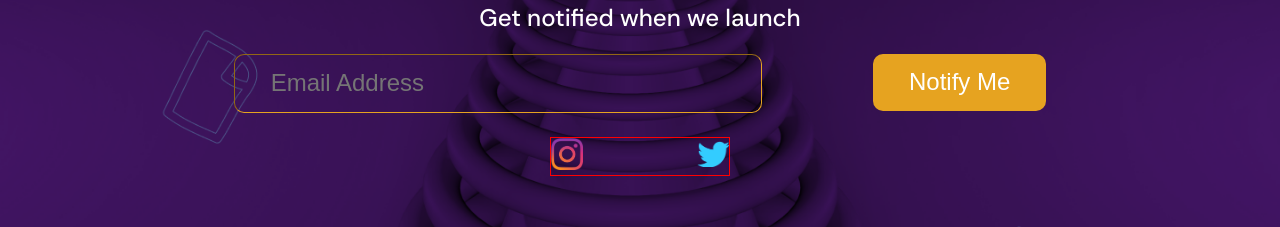
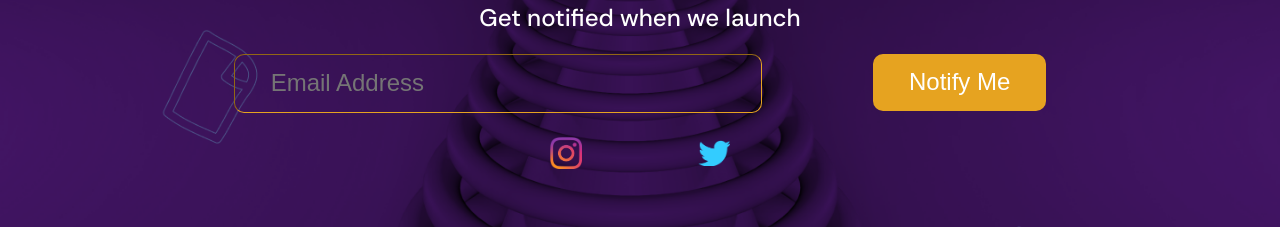
Before and after one commit to Printzuri/Printzuri-Promotion-page, a React (Vite) app: page / in a window 1280 px wide. Shown: the part 395-622 px from the top of the page. Built offline with nearby package versions, Linux system fonts and the light colour scheme.

Commit message:
chore: remove few comment-out codes

```diff
--- a/src/App.css
+++ b/src/App.css
@@ -107,13 +107,11 @@
 }
 
 .social__container {
-  /* text-align: center; */
   width: 20%;
   margin: 1.5em auto 0;
   display: flex;
-  /* justify-content: space-between; */
   align-items: center;
-  border: 1px solid red;
+  /* border: 1px solid red; */
 }
 
 .link__two {
```
